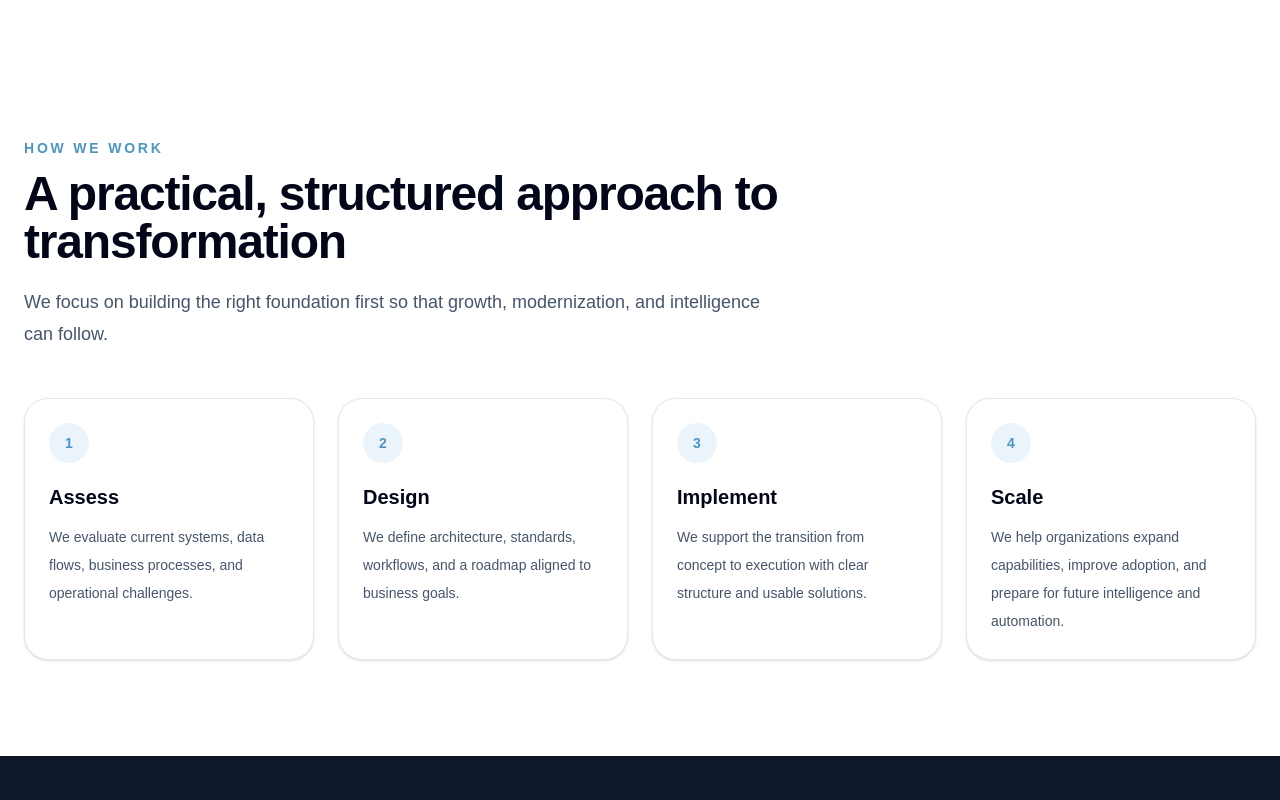
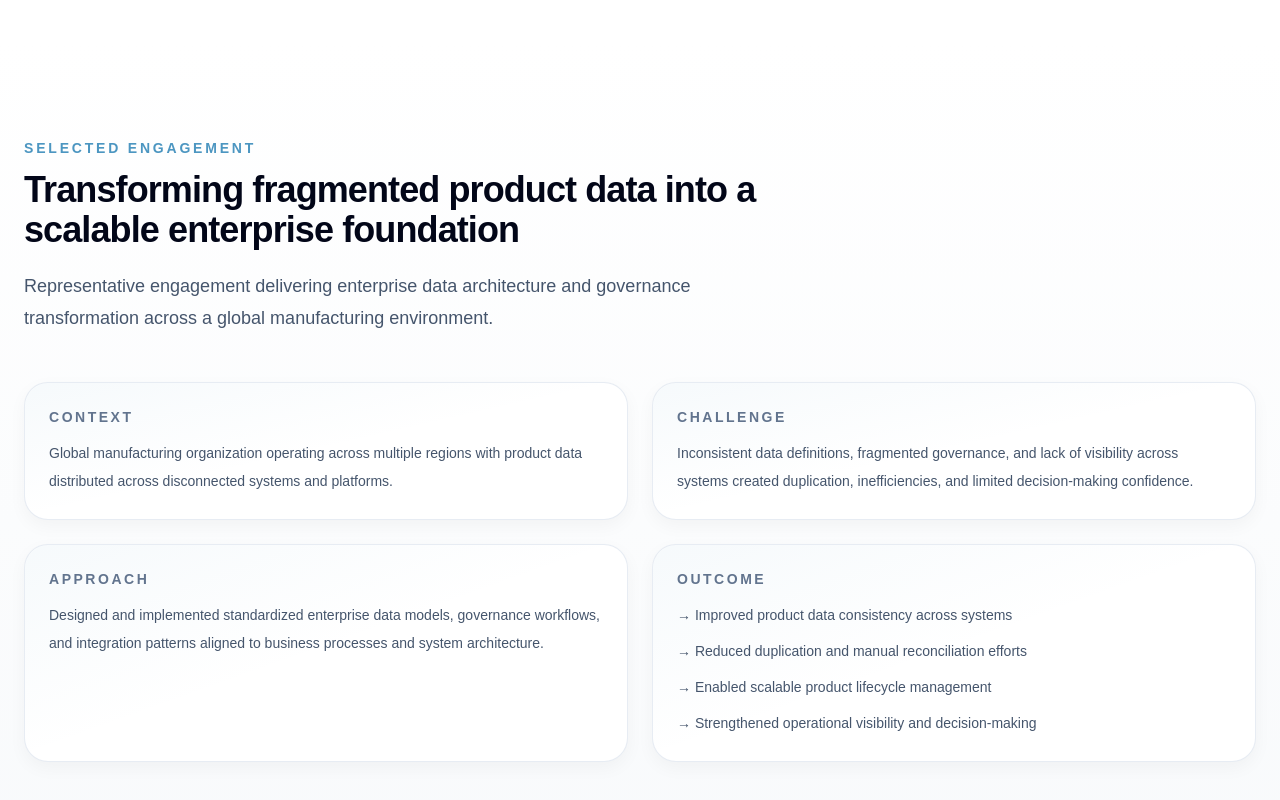
Before and after one commit to playswithguru/jaxmckobe, a Next.js app: page / in a window 1280 px wide. Shown: the part 4440-5240 px from the top of the page. Built offline with nearby package versions, Linux system fonts and the light colour scheme.

Commit message:
Fix mobile navbar CTA and UI improvements

```diff
--- a/app/page.tsx
+++ b/app/page.tsx
@@ -505,6 +505,91 @@ export default function HomePage() {
         </div>
       </section>
 
+          <section className="bg-gradient-to-b from-white to-slate-50">
+            <div className="mx-auto max-w-7xl px-6 py-24">
+
+              {/* Header */}
+              <div className="max-w-3xl">
+                <p className="text-sm font-semibold uppercase tracking-[0.2em] text-[#4C96C1]">
+                  Selected Engagement
+                </p>
+
+                <h2 className="mt-3 text-4xl font-semibold tracking-tight text-slate-950">
+                  Transforming fragmented product data into a scalable enterprise foundation
+                </h2>
+
+                <p className="mt-5 text-lg leading-8 text-slate-600">
+                  Representative engagement delivering enterprise data architecture and governance transformation across a global manufacturing environment.
+                </p>
+              </div>
+
+              {/* Grid */}
+              <div className="mt-12 grid gap-6 md:grid-cols-2">
+
+                {/* Context */}
+                <div className="relative rounded-3xl bg-white p-6 border border-slate-200/80 shadow-[0_6px_18px_rgba(0,0,0,0.04)] transition-all duration-300 hover:shadow-[0_12px_30px_rgba(0,0,0,0.08)] hover:-translate-y-1 hover:border-[#4C96C1]/30">
+                  <div className="absolute inset-0 rounded-3xl bg-gradient-to-br from-[#4C96C1]/5 via-transparent to-transparent pointer-events-none" />
+
+                  <div className="relative">
+                    <p className="text-sm font-semibold uppercase tracking-[0.18em] text-slate-500">
+                      Context
+                    </p>
+                    <p className="mt-3 text-sm leading-7 text-slate-600">
+                      Global manufacturing organization operating across multiple regions with product data distributed across disconnected systems and platforms.
+                    </p>
+                  </div>
+                </div>
+
+                {/* Challenge */}
+                <div className="relative rounded-3xl bg-white p-6 border border-slate-200/80 shadow-[0_6px_18px_rgba(0,0,0,0.04)] transition-all duration-300 hover:shadow-[0_12px_30px_rgba(0,0,0,0.08)] hover:-translate-y-1 hover:border-[#4C96C1]/30">
+                  <div className="absolute inset-0 rounded-3xl bg-gradient-to-br from-[#4C96C1]/5 via-transparent to-transparent pointer-events-none" />
+
+                  <div className="relative">
+                    <p className="text-sm font-semibold uppercase tracking-[0.18em] text-slate-500">
+                      Challenge
+                    </p>
+                    <p className="mt-3 text-sm leading-7 text-slate-600">
+                      Inconsistent data definitions, fragmented governance, and lack of visibility across systems created duplication, inefficiencies, and limited decision-making confidence.
+                    </p>
+                  </div>
+                </div>
+
+                {/* Approach */}
+                <div className="relative rounded-3xl bg-white p-6 border border-slate-200/80 shadow-[0_6px_18px_rgba(0,0,0,0.04)] transition-all duration-300 hover:shadow-[0_12px_30px_rgba(0,0,0,0.08)] hover:-translate-y-1 hover:border-[#4C96C1]/30">
+                  <div className="absolute inset-0 rounded-3xl bg-gradient-to-br from-[#4C96C1]/5 via-transparent to-transparent pointer-events-none" />
+
+                  <div className="relative">
+                    <p className="text-sm font-semibold uppercase tracking-[0.18em] text-slate-500">
+                      Approach
+                    </p>
+                    <p className="mt-3 text-sm leading-7 text-slate-600">
+                      Designed and implemented standardized enterprise data models, governance workflows, and integration patterns aligned to business processes and system architecture.
+                    </p>
+                  </div>
+                </div>
+
+                {/* Outcome */}
+                <div className="relative rounded-3xl bg-white p-6 border border-slate-200/80 shadow-[0_6px_18px_rgba(0,0,0,0.04)] transition-all duration-300 hover:shadow-[0_12px_30px_rgba(0,0,0,0.08)] hover:-translate-y-1 hover:border-[#4C96C1]/30">
+                  <div className="absolute inset-0 rounded-3xl bg-gradient-to-br from-[#4C96C1]/5 via-transparent to-transparent pointer-events-none" />
+
+                  <div className="relative">
+                    <p className="text-sm font-semibold uppercase tracking-[0.18em] text-slate-500">
+                      Outcome
+                    </p>
+
+                    <ul className="mt-3 space-y-2 text-sm leading-7 text-slate-600">
+                      <li>→ Improved product data consistency across systems</li>
+                      <li>→ Reduced duplication and manual reconciliation efforts</li>
+                      <li>→ Enabled scalable product lifecycle management</li>
+                      <li>→ Strengthened operational visibility and decision-making</li>
+                    </ul>
+                  </div>
+                </div>
+
+              </div>
+            </div>
+          </section>
+
       <section className="mx-auto max-w-7xl px-6 py-24">
         <div className="max-w-3xl">
           <p className="text-sm font-semibold uppercase tracking-[0.2em] text-[#4C96C1]">
```
